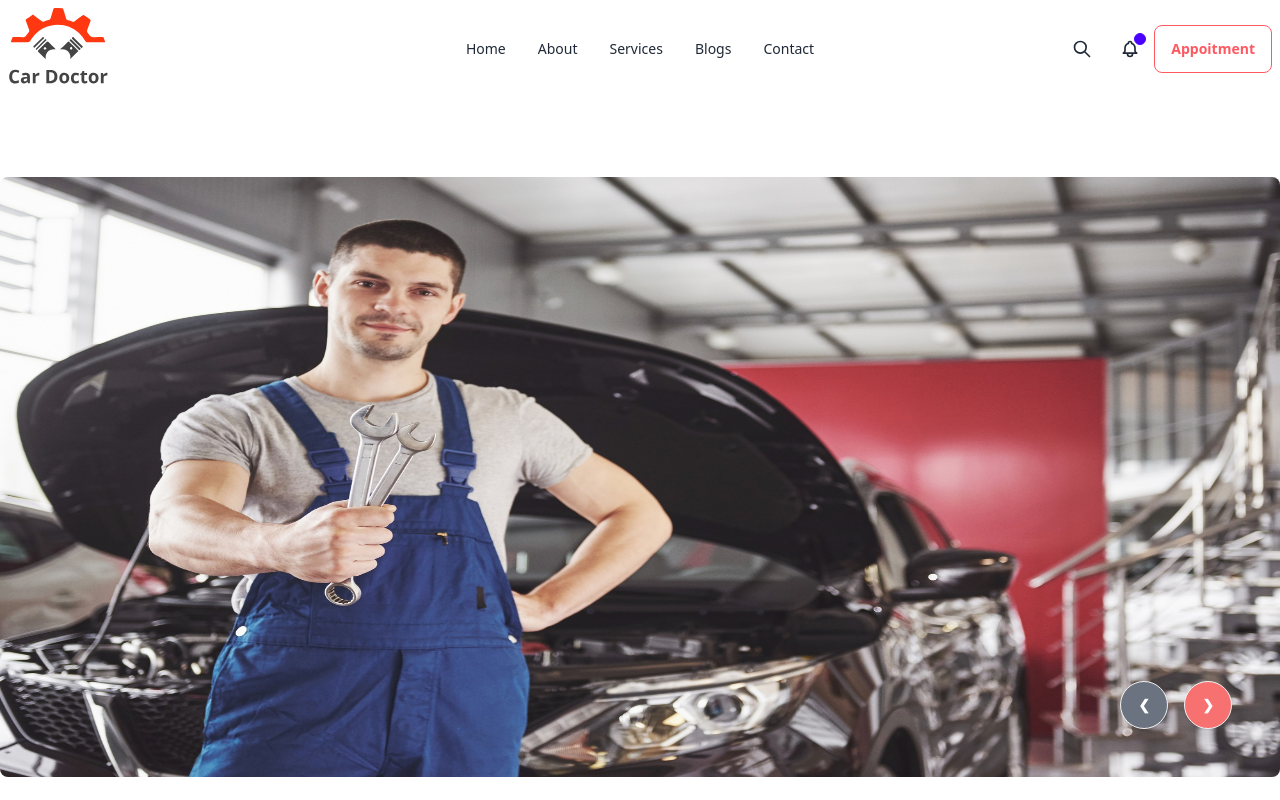
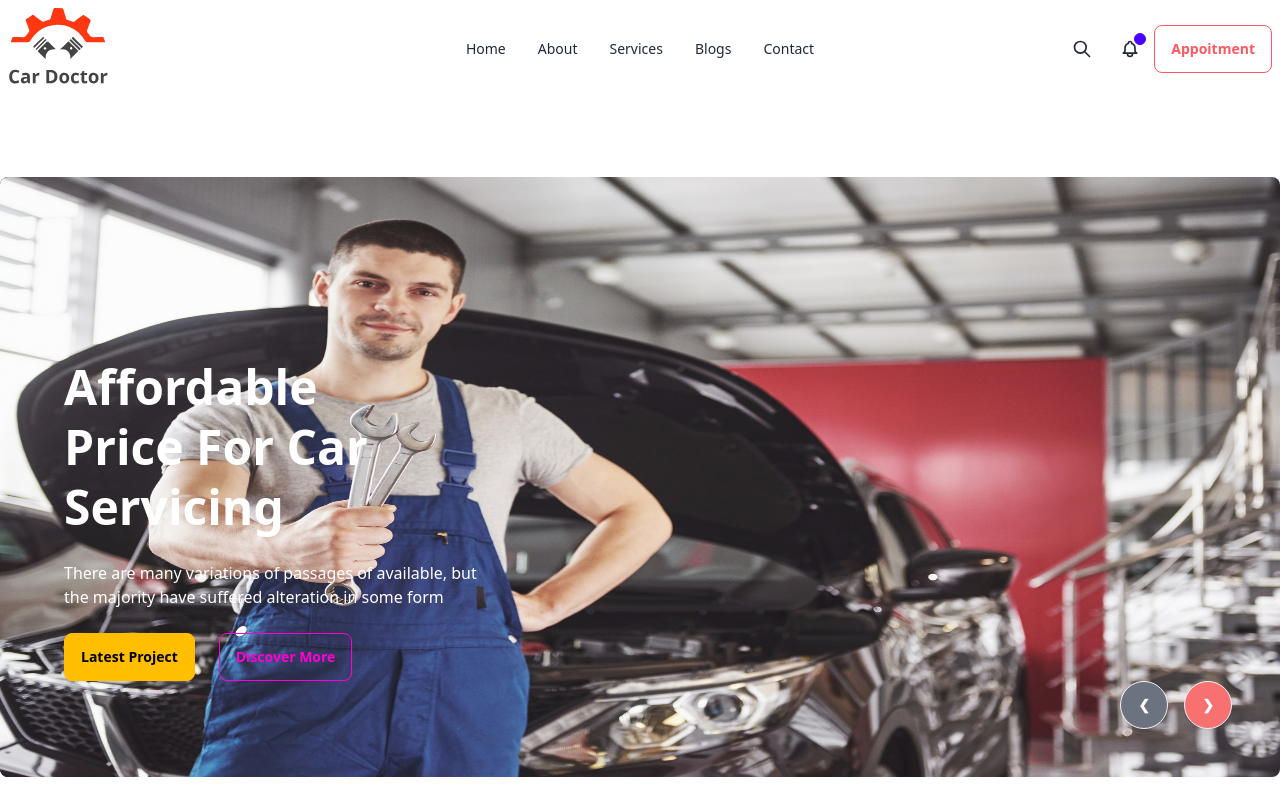
Before and after one commit to kaziabulhasib/car-doctor-client, a React (Vite) app: page / in a window 1280 px wide. Shown: the top 800 px of the page. Built offline with nearby package versions, Linux system fonts and the light colour scheme.

Commit message:
edit: add div+grad

```diff
--- a/src/components/Banner.jsx
+++ b/src/components/Banner.jsx
@@ -4,11 +4,28 @@ import slide3 from "../assets/images/banner/3.jpg";
 import slide4 from "../assets/images/banner/4.jpg";
 const Banner = () => {
   return (
-    <div className='carousel w-full my-20 h-[600px] rounded-lg'>
-      <div id='slide1' className='carousel-item relative w-full'>
+    <div className='carousel w-full my-20 h-[600px] rounded-lg bg-gradient-to-r from-[#151515] to-[#15151500]'>
+      <div id='slide1' className='carousel-item relative w-full '>
         <img src={slide1} className='w-full' />
 
-        <div className='absolute right-12 bottom-12 flex gap-4'>
+        <div className='absolute bottom-24 left-16   gap-4 w-1/3'>
+          <div className='text-white  space-y-6 '>
+            <h1 className='text-5xl font-bold leading-tight'>
+              Affordable <br /> Price For Car Servicing
+            </h1>
+            <p>
+              There are many variations of passages of available, but the
+              majority have suffered alteration in some form
+            </p>
+            <div className='flex gap-6'>
+              <button className='btn btn-warning'>Latest Project</button>
+              <button className='btn btn-outline btn-secondary'>
+                Discover More
+              </button>
+            </div>
+          </div>
+        </div>
+        <div className='absolute right-12 bottom-12 flex justify-end gap-4'>
           <a href='#slide4' className='btn btn-circle bg-gray-500 text-white'>
             ❮
           </a>
@@ -19,6 +36,23 @@ const Banner = () => {
       </div>
       <div id='slide2' className='carousel-item relative w-full'>
         <img src={slide2} className='w-full' />
+        <div className='absolute bottom-24 left-16   gap-4 w-1/3'>
+          <div className='text-white  space-y-6 '>
+            <h1 className='text-5xl font-bold leading-tight'>
+              Affordable <br /> Price For Car Servicing
+            </h1>
+            <p>
+              There are many variations of passages of available, but the
+              majority have suffered alteration in some form
+            </p>
+            <div className='flex gap-6'>
+              <button className='btn btn-warning'>Latest Project</button>
+              <button className='btn btn-outline btn-secondary'>
+                Discover More
+              </button>
+            </div>
+          </div>
+        </div>
         <div className='absolute right-12 bottom-12 flex gap-4'>
           <a href='#slide1' className='btn btn-circle bg-gray-500 text-white'>
             ❮
@@ -30,6 +64,23 @@ const Banner = () => {
       </div>
       <div id='slide3' className='carousel-item relative w-full'>
         <img src={slide3} className='w-full' />
+        <div className='absolute bottom-24 left-16   gap-4 w-1/3'>
+          <div className='text-white  space-y-6 '>
+            <h1 className='text-5xl font-bold leading-tight'>
+              Affordable <br /> Price For Car Servicing
+            </h1>
+            <p>
+              There are many variations of passages of available, but the
+              majority have suffered alteration in some form
+            </p>
+            <div className='flex gap-6'>
+              <button className='btn btn-warning'>Latest Project</button>
+              <button className='btn btn-outline btn-secondary'>
+                Discover More
+              </button>
+            </div>
+          </div>
+        </div>
         <div className='absolute right-12 bottom-12 flex gap-4'>
           <a href='#slide4' className='btn btn-circle bg-gray-500 text-white'>
             ❮
@@ -41,6 +92,23 @@ const Banner = () => {
       </div>
       <div id='slide4' className='carousel-item relative w-full'>
         <img src={slide4} className='w-full' />
+        <div className='absolute bottom-24 left-16   gap-4 w-1/3'>
+          <div className='text-white  space-y-6 '>
+            <h1 className='text-5xl font-bold leading-tight'>
+              Affordable <br /> Price For Car Servicing
+            </h1>
+            <p>
+              There are many variations of passages of available, but the
+              majority have suffered alteration in some form
+            </p>
+            <div className='flex gap-6'>
+              <button className='btn btn-warning'>Latest Project</button>
+              <button className='btn btn-outline btn-secondary'>
+                Discover More
+              </button>
+            </div>
+          </div>
+        </div>
         <div className='absolute right-12 bottom-12 flex gap-4'>
           <a href='#slide2' className='btn btn-circle bg-gray-500 text-white'>
             ❮
```
